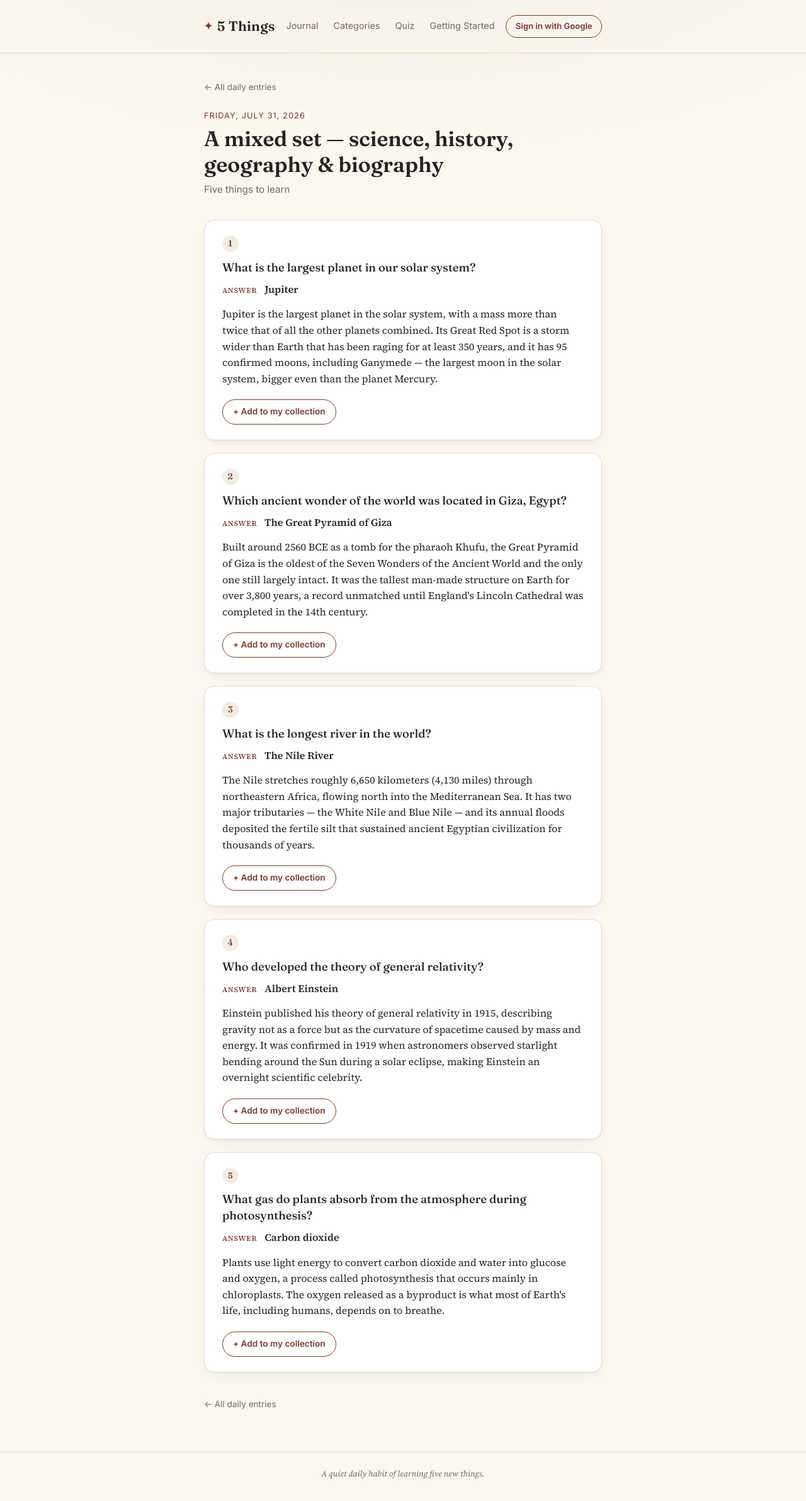
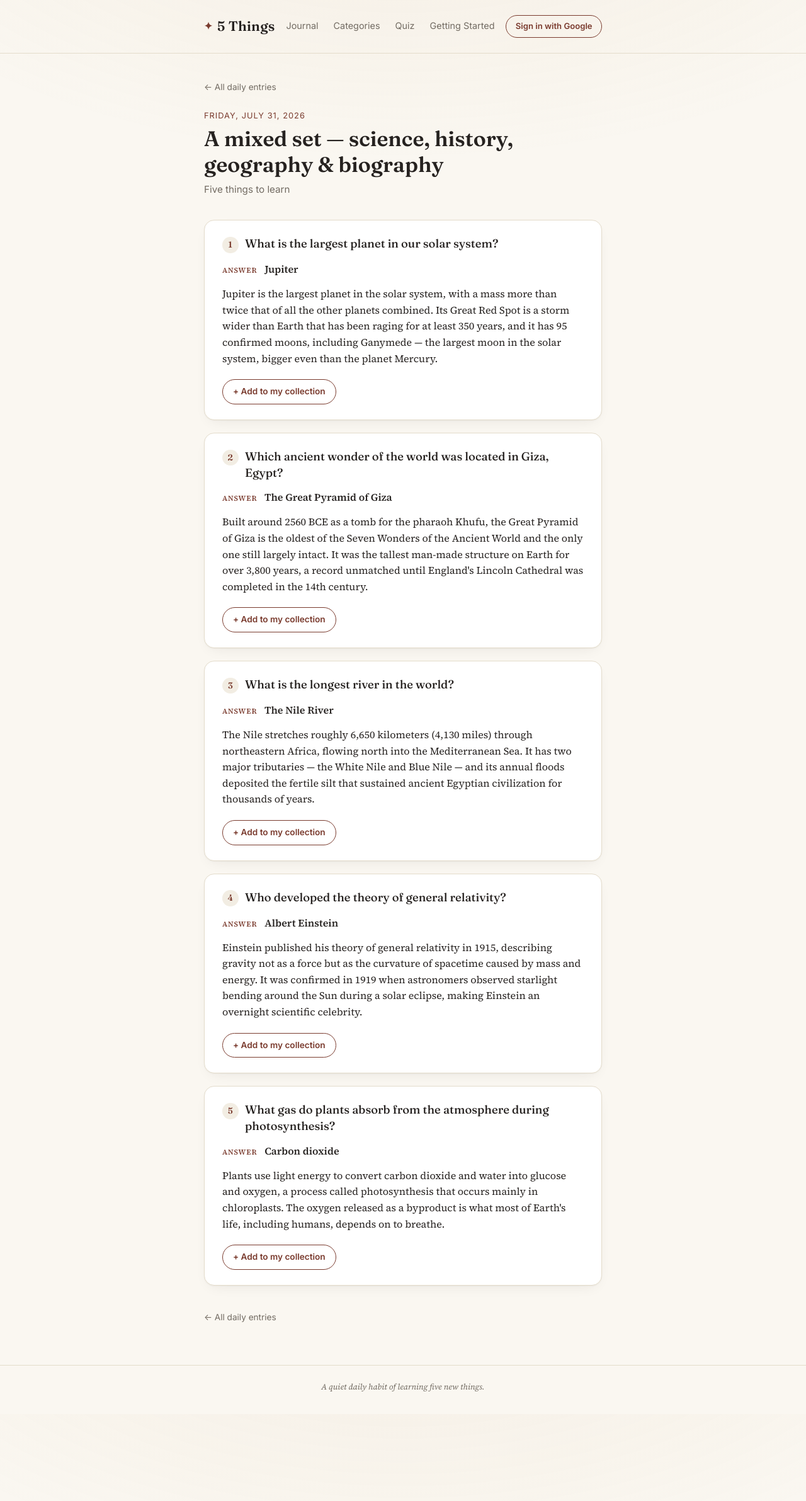
Before and after one commit to msiebert/five-things, a Jekyll site: the page built from daily/2026-07-31/index.md, in a window 1280 px wide. Shown: the whole page at 63% size. Built offline with Jekyll 4.4.1, drawn with Linux system fonts in a browser that asks for light colours; comment, search, counter and statistics services are not loaded; after the commit the page ends 2245 px from its top, so only the background shows below that.

Commit message:
Start fact question on the same line as its number (#23)
The number and question now sit in one flex row instead of the
question dropping to its own line below the number.

Co-authored-by: Claude <noreply@anthropic.com>

```diff
--- a/_includes/fact-card.html
+++ b/_includes/fact-card.html
@@ -1,8 +1,8 @@
 <article class="fact-card" id="{{ include.fact.id }}">
   <div class="fact-card-head">
     <span class="fact-number">{{ include.index }}</span>
+    <h2 class="fact-question">{{ include.fact.question }}</h2>
   </div>
-  <h2 class="fact-question">{{ include.fact.question }}</h2>
   <p class="fact-answer"><span class="fact-answer-label">Answer</span> {{ include.fact.answer }}</p>
   <p class="fact-explanation">{{ include.fact.explanation }}</p>
   <button type="button" class="add-to-collection" data-fact-id="{{ include.fact.id }}">
--- a/assets/css/style.css
+++ b/assets/css/style.css
@@ -465,9 +465,9 @@ main {
 
 .fact-card-head {
   display: flex;
-  align-items: center;
+  align-items: flex-start;
   gap: 0.65rem;
-  margin-bottom: 0.75rem;
+  margin-bottom: 0.85rem;
 }
 
 .fact-number {
@@ -483,21 +483,13 @@ main {
   font-size: 0.85rem;
   font-weight: 600;
   flex: none;
-}
-
-.fact-topic {
-  margin: 0;
-  font-size: 0.72rem;
-  font-weight: 600;
-  text-transform: uppercase;
-  letter-spacing: 0.08em;
-  color: var(--muted);
+  margin-top: 0.1rem;
 }
 
 .fact-question {
   font-family: var(--serif);
   font-weight: 500;
-  margin: 0 0 0.6rem;
+  margin: 0;
   font-size: 1.15rem;
   line-height: 1.4;
 }
```
